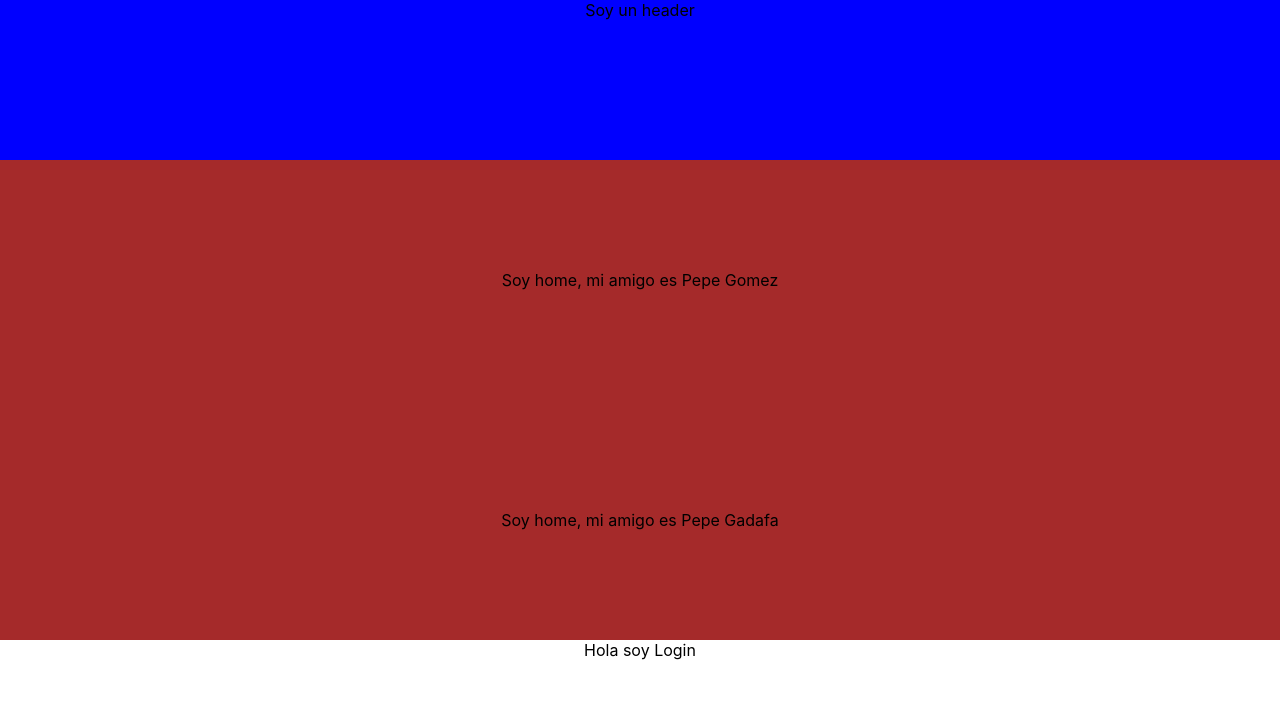
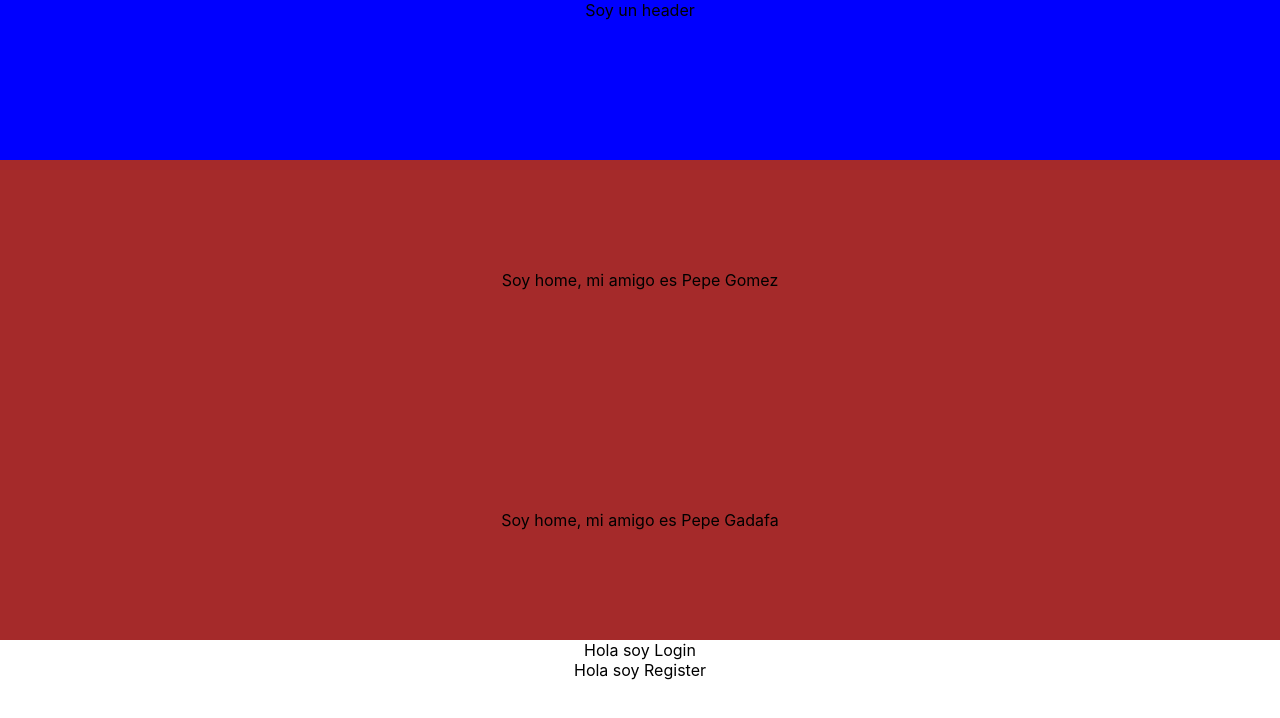
Before and after one commit to gmluqa/fsd-07-11-2022, a React (Create React App) app in the folder videoclub/: page / in a window 1280 px wide. Shown: the top 718 px of the page. Built offline with nearby package versions, Linux system fonts and the light colour scheme.

Commit message:
Register component is reactive!

```diff
--- a/videoclub/src/App.js
+++ b/videoclub/src/App.js
@@ -3,6 +3,7 @@ import './App.css';
 import Header from './components/Header/Headers';
 import Home from './containters/Home/Home';
 import Login from './containters/Login/Login';
+import Register from './containters/Register/Register';
 
 function App() {
   return (
@@ -11,6 +12,7 @@ function App() {
       <Home nombre={"Pepe"} apellido={"Gomez"} />
       <Home nombre={"Pepe"} apellido={"Gadafa"} />
       <Login />
+      <Register />
     </div>
   );
 }
--- a/videoclub/src/containters/Login/Login.jsx
+++ b/videoclub/src/containters/Login/Login.jsx
@@ -1,10 +1,18 @@
 import React from "react";
+
+// variables
 
 let interruptor = false;
 
+// functiones
+
+const cambiaInterruptor = () => {
+  interruptor = true;
+};
+
 const Login = () => {
   return (
-    <div>
+    <div onClick={() => cambiaInterruptor()}>
       Hola soy Login
       {interruptor === true && <div>y el interrupr es false</div>}
     </div>
--- /dev/null
+++ b/videoclub/src/containters/Register/Register.jsx
@@ -0,0 +1,32 @@
+import React from "react";
+
+class Register extends React.Component {
+  constructor(props) {
+    super(props);
+
+    this.state = {
+      switch: false,
+    };
+  }
+
+  componentDidMount() {}
+
+  componentDidUpdate() {}
+
+  componentWillUnmount() {}
+
+  switchState() {
+    this.setState({ switch: true });
+  }
+
+  render() {
+    return (
+      <div onClick={() => this.switchState()}>
+        Hola soy Register
+        {this.state.switch === true && <div>La bombilla esta encendida</div>}
+      </div>
+    );
+  }
+}
+
+export default Register;
```
Also changed, not shown: videoclub/src/containters/Register/Register.css (added).
